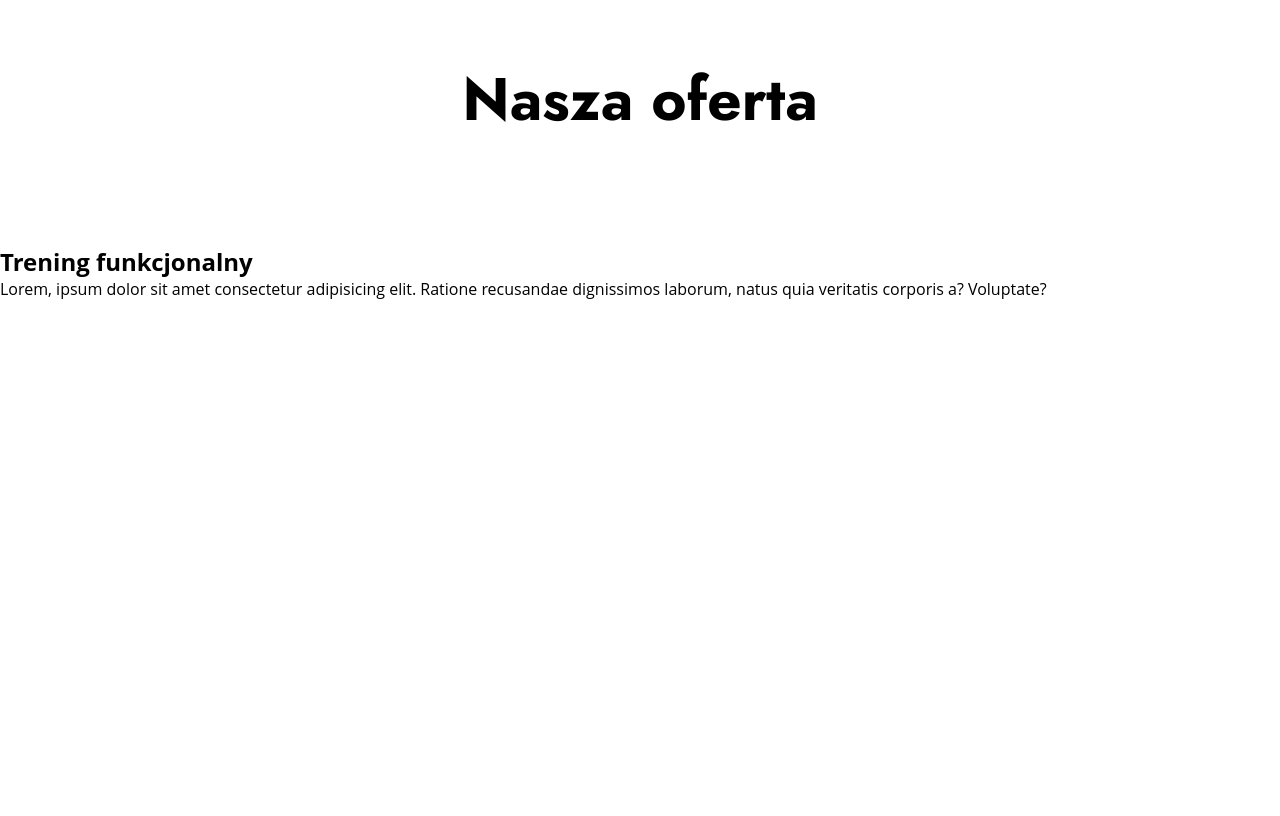
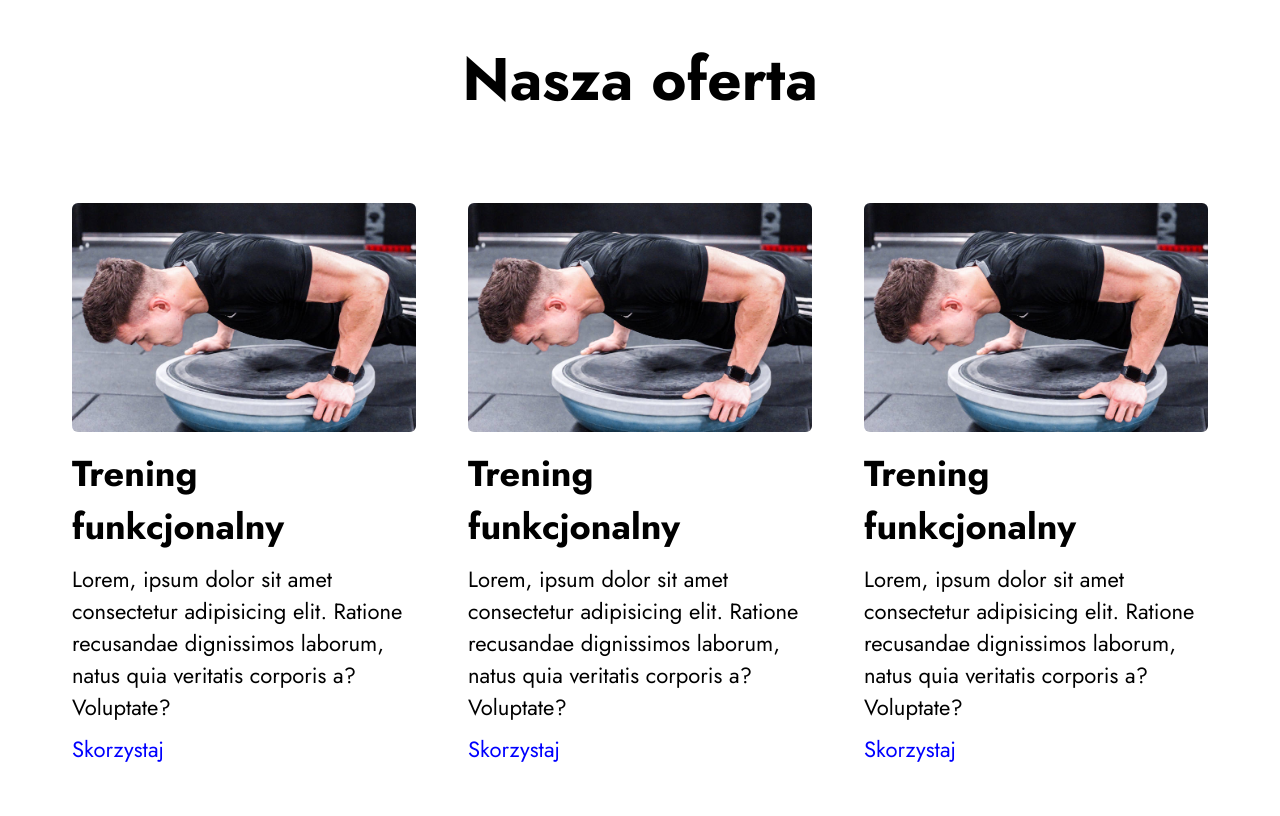
Before and after one commit to alexlikenew/study, a plain HTML site: page WORK/PandaStudio/index.html in a window 1280 px wide. Shown: the part 1529-2345 px from the top of the page. Before the commit the page ends 1829 px from the top, so only its background shows below. Drawn offline with Linux system fonts and the light colour scheme.

Commit message:
Section offer added

```diff
--- a/WORK/PandaStudio/index.html
+++ b/WORK/PandaStudio/index.html
@@ -107,18 +107,64 @@
                 <div class="section-heading offers-heading">
                     <h2>Nasza oferta</h2>
                 </div>
-                <div class="offers section">
-                    <div class="offer">
-                        <img src="" alt="">
-                        <h2>Trening funkcjonalny</h2>
+                <div class="offers__box section">
+
+                    <div class="offers__offer">
+                        <img src="img/stuio-panda-oferta.jpg" alt="">
+                        <h2 class="offers__offer__heading">Trening funkcjonalny</h2>
                         <p>Lorem, ipsum dolor sit amet consectetur adipisicing elit. Ratione recusandae dignissimos
                             laborum, natus quia veritatis corporis a? Voluptate?</p>
+                        <a href="">Skorzystaj</a>
+                    </div>
+                    <div class="offers__offer">
+                        <img src="img/stuio-panda-oferta.jpg" alt="">
+                        <h2 class="offers__offer__heading">Trening funkcjonalny</h2>
+                        <p>Lorem, ipsum dolor sit amet consectetur adipisicing elit. Ratione recusandae dignissimos
+                            laborum, natus quia veritatis corporis a? Voluptate?</p>
+                        <a href="">Skorzystaj</a>
+                    </div>
+                    <div class="offers__offer">
+                        <img src="img/stuio-panda-oferta.jpg" alt="">
+                        <h2 class="offers__offer__heading">Trening funkcjonalny</h2>
+                        <p>Lorem, ipsum dolor sit amet consectetur adipisicing elit. Ratione recusandae dignissimos
+                            laborum, natus quia veritatis corporis a? Voluptate?</p>
+                        <a href="">Skorzystaj</a>
+                    </div>
+                    <div class="offers__offer">
+                        <img src="img/stuio-panda-oferta.jpg" alt="">
+                        <h2 class="offers__offer__heading">Trening funkcjonalny</h2>
+                        <p>Lorem, ipsum dolor sit amet consectetur adipisicing elit. Ratione recusandae dignissimos
+                            laborum, natus quia veritatis corporis a? Voluptate?</p>
+                        <a href="">Skorzystaj</a>
+                    </div>
+                    <div class="offers__offer">
+                        <img src="img/stuio-panda-oferta.jpg" alt="">
+                        <h2 class="offers__offer__heading">Trening funkcjonalny</h2>
+                        <p>Lorem, ipsum dolor sit amet consectetur adipisicing elit. Ratione recusandae dignissimos
+                            laborum, natus quia veritatis corporis a? Voluptate?</p>
+                        <a href="">Skorzystaj</a>
+                    </div>
+                    <div class="offers__offer">
+                        <img src="img/stuio-panda-oferta.jpg" alt="">
+                        <h2 class="offers__offer__heading">Trening funkcjonalny</h2>
+                        <p>Lorem, ipsum dolor sit amet consectetur adipisicing elit. Ratione recusandae dignissimos
+                            laborum, natus quia veritatis corporis a? Voluptate?</p>
+                        <a href="">Skorzystaj</a>
                     </div>
                 </div>
             </div>
         </section>
-        <section class="studio" id="studio"></section>
-        <section class="about-me" id="about-me"></section>
+        <section class="about-me" id="about-me">
+            <div class="wrapper">
+                <div class="section-heading about-me__heading">
+                    <h2>O mnie</h2>
+                    <img src="./img/fit_logo.png" alt="">
+                </div>
+
+
+            </div>
+        </section>
+
         <section class="map" id="map"></section>
 
 
--- a/WORK/PandaStudio/scss/_colors.scss
+++ b/WORK/PandaStudio/scss/_colors.scss
@@ -2,4 +2,4 @@ $main-color: #d1fd08;
 $secondary-color: #1a1a1a;
 $pure-white: #fff;
 $light-white: #eee;
-$green-box:rgba(208, 253, 8, 0.397);;
+$green-box:rgba(208, 253, 8, 0.267);;
--- a/WORK/PandaStudio/scss/_components.scss
+++ b/WORK/PandaStudio/scss/_components.scss
@@ -7,7 +7,7 @@
     align-items: center;
     justify-content: center;
     padding-top: 8rem;
-    padding-bottom: 8rem;
+    padding-bottom: 6rem;
     font-family: 'Jost', sans-serif;
     font-size: 3rem;
 }
--- a/WORK/PandaStudio/scss/style.scss
+++ b/WORK/PandaStudio/scss/style.scss
@@ -278,7 +278,59 @@ table {
 
 }
 // SERVICES
+// OFFERS
+.offers{
+	width: 100%;
 
+	&__box{
+		width: 100%;
+		display: flex;
+		justify-content: center;
+		align-items: center;
+		flex-direction: column;
+		flex-wrap: wrap;
+		padding: 0 4rem 2rem 4rem;
+	}
+	&__offer{
+		width: 100%;
+		margin-bottom: 3.4rem;
+		padding: 2rem 2rem 2rem 2rem;
+		border-radius: 6px;
+		// box-shadow: 0px 0px 10px -3px rgba(66, 68, 90, 1);
+		img{
+			width: 100%;
+			border-radius: 6px;
+
+		}
+		&__heading{
+			font-size: 3.6rem;
+			font-family: 'Jost', sans-serif;
+			padding: 1rem 0 1rem 0;
+		}
+		p{
+			margin-bottom: 1rem;
+			font-size: 2.2rem;
+			font-family: 'Jost', sans-serif;
+		}
+		a{
+			font-size: 2.2rem;
+			font-family: 'Jost', sans-serif;
+			color: blue;
+		}
+
+}}
+// OFFERS
+// ABOUT ME
+
+.about-me{
+	&__heading{
+		img{
+			margin-left: 1.4rem;
+			width: 10rem;
+		}
+	}
+}
+// ABOUT ME
 // ==============================
 // MEDIA QUERIES
 // ==============================
@@ -291,6 +343,15 @@ table {
 
 		&__text-box {
 			padding-top: 15rem;
+		}
+	}
+	.offers{
+		&__box{
+			flex-direction: row;
+			justify-content: space-evenly;
+		}
+		&__offer{
+				width: 45%;
 		}
 	}
 }
@@ -333,4 +394,10 @@ table {
 			margin-right: 0.9rem;
 		}
 	}
+	.offers{
+
+		&__offer{
+				width: 32%;
+		}
+	}
 }
```
Also changed, not shown: WORK/PandaStudio/css/style.css, WORK/PandaStudio/img/fit_logo.png (added), WORK/PandaStudio/img/stuio-panda-oferta.jpg (added), 1 other file.
